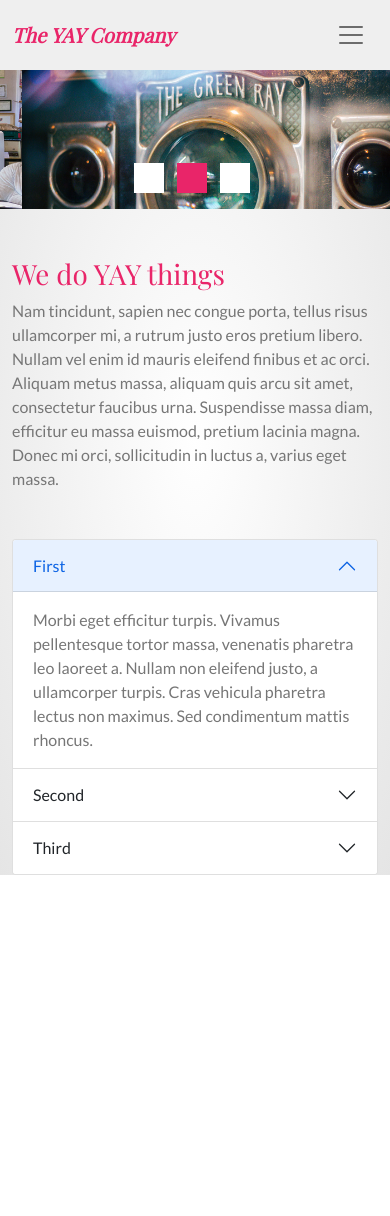
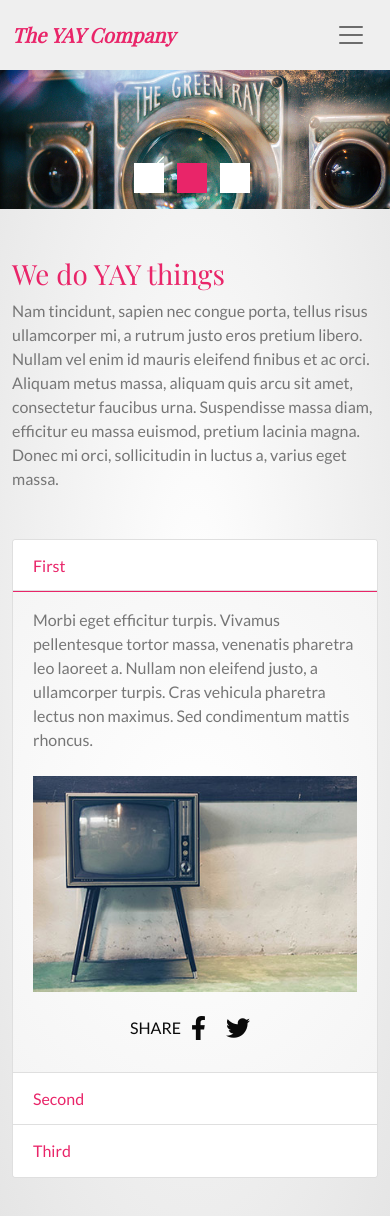
Before and after one commit to Noroff-FEU-Assignments/css-frameworks-ca-dahltina, a React (Create React App) app: page / in a window 390 px wide. Shown: the top 1216 px of the page. Before the commit the page ends 875 px from the top, so only its background shows below. Built offline with nearby package versions, Linux system fonts and the light colour scheme; a web font is replaced by a local one.

Commit message:
Style accordion

```diff
--- a/src/components/AccordionSection.js
+++ b/src/components/AccordionSection.js
@@ -1,34 +1,68 @@
 import React from 'react'
 import Accordion from "react-bootstrap/Accordion";
 import Container from "react-bootstrap/Container";
+import Image from 'react-bootstrap/Image';
+import Img1 from '../images/tab-images/tab-1.jpg';
+import Img2 from '../images/tab-images/tab-2.jpg';
+import Img3 from '../images/tab-images/tab-3.jpg';
 
 function AccordionSection() {
   return (
-    <div className="d-md-none">
+    <div className="d-md-none mb-5">
       <Container>
         <Accordion defaultActiveKey="0">
           <Accordion.Item eventKey="0">
             <Accordion.Header>First</Accordion.Header>
             <Accordion.Body>
+              <div class="d-flex flex-column justify-content-center">
+                <p>
                   Morbi eget efficitur turpis. Vivamus pellentesque tortor massa, venenatis
                   pharetra leo laoreet a. Nullam non eleifend justo, a ullamcorper turpis.
                   Cras vehicula pharetra lectus non maximus. Sed condimentum mattis rhoncus.
+                </p>
+                <Image src={Img1} className="mt-2"/>
+                <div className="d-flex justify-content-center share-icons mt-4">
+                  <p>SHARE</p>
+                  <i class="fab fa-facebook-f"></i>
+                  <i class="fab fa-twitter"></i>
+                </div>
+              </div>
             </Accordion.Body>
           </Accordion.Item>
           <Accordion.Item eventKey="1">
             <Accordion.Header>Second</Accordion.Header>
             <Accordion.Body>
+            <div class="d-flex flex-column justify-content-center">
+                <p>
                   Morbi eget efficitur turpis. Vivamus pellentesque tortor massa, venenatis
                   pharetra leo laoreet a. Nullam non eleifend justo, a ullamcorper turpis.
                   Cras vehicula pharetra lectus non maximus. Sed condimentum mattis rhoncus.
+                </p>
+                <Image src={Img2} className="mt-2"/>
+                <div className="d-flex justify-content-center share-icons mt-4">
+                  <p>SHARE</p>
+                  <i class="fab fa-facebook-f"></i>
+                  <i class="fab fa-twitter"></i>
+                </div>
+              </div>
             </Accordion.Body>
           </Accordion.Item>
           <Accordion.Item eventKey="2">
             <Accordion.Header>Third</Accordion.Header>
             <Accordion.Body>
+            <div class="d-flex flex-column justify-content-center">
+                <p>
                   Morbi eget efficitur turpis. Vivamus pellentesque tortor massa, venenatis
                   pharetra leo laoreet a. Nullam non eleifend justo, a ullamcorper turpis.
                   Cras vehicula pharetra lectus non maximus. Sed condimentum mattis rhoncus.
+                </p>
+                <Image src={Img3} className="mt-2"/>
+                <div className="d-flex justify-content-center share-icons mt-4">
+                  <p>SHARE</p>
+                  <i class="fab fa-facebook-f"></i>
+                  <i class="fab fa-twitter"></i>
+                </div>
+              </div>
             </Accordion.Body>
           </Accordion.Item>
         </Accordion>
--- a/src/sass/partials/_accordion.scss
+++ b/src/sass/partials/_accordion.scss
@@ -0,0 +1,21 @@
+.accordion-body {
+  background: radial-gradient(#fff, #F5F5F5);
+}
+
+.accordion-button {
+
+  &.collapsed::after {
+    display: none;
+  }
+
+  &:not(.collapsed) {
+    color: $color-primary;
+    background-color: $color-white;
+    border-bottom: 1px solid $color-primary;
+    box-shadow: inset 0 ($accordion-border-width * -1) 0 $accordion-border-color;
+
+    &::after {
+      display: none;
+    }
+  }
+}
--- a/src/sass/style.scss
+++ b/src/sass/style.scss
@@ -18,6 +18,8 @@ $theme-colors: (
 );
 
 $input-border-width: 0;
+$accordion-button-bg: #fff;
+$accordion-button-color: $color-primary;
 
 @import "~bootstrap/scss/bootstrap";
 
@@ -27,6 +29,7 @@ $input-border-width: 0;
 @import "partials/layout";
 @import "partials/tabs";
 @import "partials/carousel";
+@import "partials/accordion";
 
 .btn-primary {
   background-color: $color-text;
```
Lines whose indentation alone changed are shown as unchanged.
